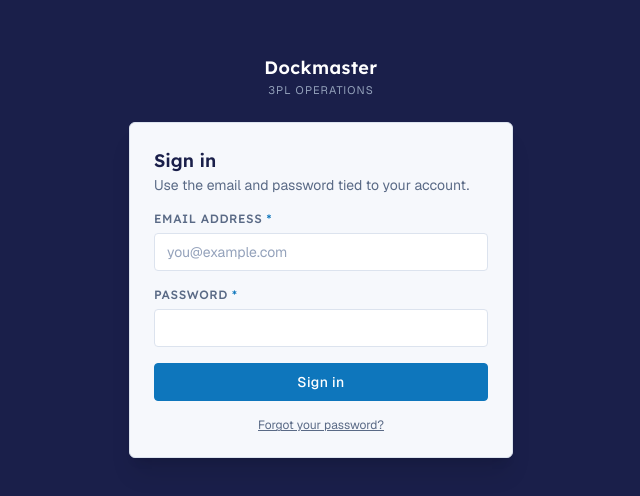
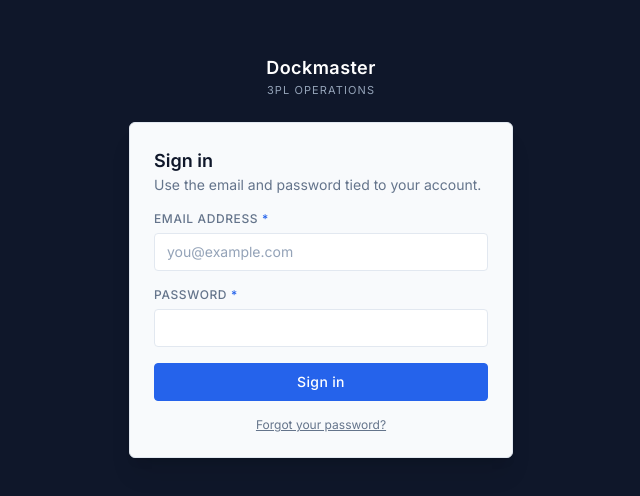
Before and after one commit to hariscs/3pl, a Next.js app in the folder web/: page /login in a window 1280 px wide. Shown: the part 144-640 px from the top of the page, without its empty margins (319-959 px from the left). Built offline with nearby package versions, Linux system fonts and the light colour scheme; no server answers.

Commit message:
ref: update theme

```diff
--- a/web/src/app/globals.css
+++ b/web/src/app/globals.css
@@ -1,42 +1,30 @@
 @import "tailwindcss";
 
-/*
-  Senastic-inspired theme — clean, modern SaaS.
-  Deep indigo chrome (nav) on white/light-slate surfaces, with a bright
-  sky-blue accent. The token names are inherited from the old warehouse
-  theme, but their values now map to the Senastic palette:
-    ink*    -> deep indigo navy chrome + primary text
-    paper/cream/manila -> white & light-slate surfaces/borders
-    steel*  -> muted slate text
-    rust*   -> sky-blue primary accent (CTAs, active state)
-    freight -> emerald status (active/complete)
-    stamp   -> red status (void/danger)
-*/
 :root {
-  --color-ink: #1a1f4a;
-  --color-ink-soft: #242a5e;
-  --color-ink-line: #33396f;
+  --color-ink: #0f172a;
+  --color-ink-soft: #1e293b;
+  --color-ink-line: #334155;
 
-  --color-paper: #f6f8fc;
-  --color-paper-dim: #eef2f8;
+  --color-paper: #f8fafc;
+  --color-paper-dim: #f1f5f9;
   --color-cream: #ffffff;
 
-  --color-manila: #eef2f8;
-  --color-manila-dark: #dce3ee;
+  --color-manila: #f1f5f9;
+  --color-manila-dark: #e2e8f0;
 
-  --color-rust: #0e76bc;
-  --color-rust-dark: #0b5f97;
-  --color-rust-soft: #e2f0fa;
+  --color-rust: #2563eb;
+  --color-rust-dark: #1d4ed8;
+  --color-rust-soft: #eff6ff;
 
-  --color-freight: #0f9d76;
-  --color-freight-dark: #0b7d5e;
-  --color-freight-soft: #d6f3e9;
+  --color-freight: #16a34a;
+  --color-freight-dark: #15803d;
+  --color-freight-soft: #f0fdf4;
 
-  --color-stamp: #d93a34;
-  --color-stamp-soft: #fde3e1;
+  --color-stamp: #dc2626;
+  --color-stamp-soft: #fef2f2;
 
-  --color-steel: #5a6a86;
-  --color-steel-light: #94a2bb;
+  --color-steel: #64748b;
+  --color-steel-light: #94a3b8;
 }
 
 @theme inline {
@@ -65,8 +53,8 @@
   --color-steel: var(--color-steel);
   --color-steel-light: var(--color-steel-light);
 
-  --font-display: var(--font-lexend);
-  --font-body: var(--font-geist);
+  --font-display: var(--font-inter);
+  --font-body: var(--font-inter);
   --font-tick: var(--font-geist-mono);
 }
 
--- a/web/src/app/layout.tsx
+++ b/web/src/app/layout.tsx
@@ -1,17 +1,12 @@
 import type { Metadata } from "next";
-import { Geist, Geist_Mono, Lexend } from "next/font/google";
+import { Geist_Mono, Inter } from "next/font/google";
 import { Providers } from "@/lib/providers";
 import "./globals.css";
 
-const lexend = Lexend({
-  variable: "--font-lexend",
+const inter = Inter({
+  variable: "--font-inter",
   subsets: ["latin"],
   weight: ["400", "500", "600", "700"],
-});
-
-const geist = Geist({
-  variable: "--font-geist",
-  subsets: ["latin"],
 });
 
 const geistMono = Geist_Mono({
@@ -33,7 +28,7 @@
   return (
     <html
       lang="en"
-      className={`${lexend.variable} ${geist.variable} ${geistMono.variable} h-full`}
+      className={`${inter.variable} ${geistMono.variable} h-full`}
     >
       <body className="min-h-full">
         <Providers>{children}</Providers>
```
